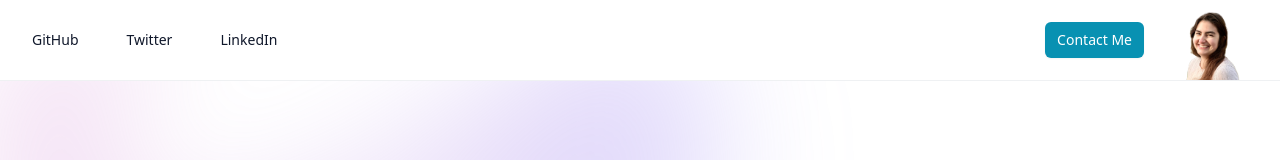
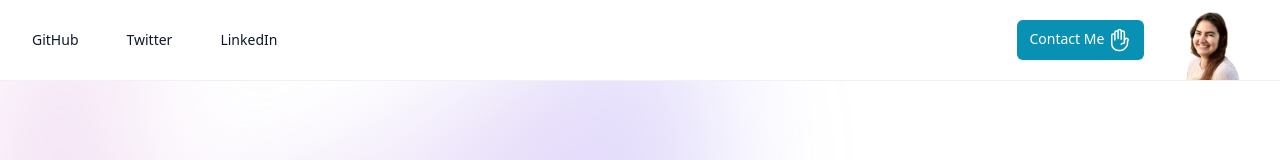
Before and after one commit to cguliuzza/tina-dev-site, a Next.js app: page / in a window 1280 px wide. Shown: the top 160 px of the page. Built offline with nearby package versions, Linux system fonts and the light colour scheme; a web font is replaced by a local one.

Commit message:
display inline-block allows the animation to move

```diff
--- a/styles/global.css
+++ b/styles/global.css
@@ -11,19 +11,13 @@ html {
 * {
   box-sizing: border-box;
 }
-.wave,
-.wave:hover {
-  display: none;
-  @media only screen and (max-width: 768px) {
-    display: inline-block;
-  }
-}
 
 .group:hover .wave {
   animation-name: wave-animation;
   animation-duration: 2.5s;
   animation-iteration-count: infinite;
   transform-origin: 70% 70%;
+  display: inline-block;
 }
 
 @keyframes wave-animation {
```
